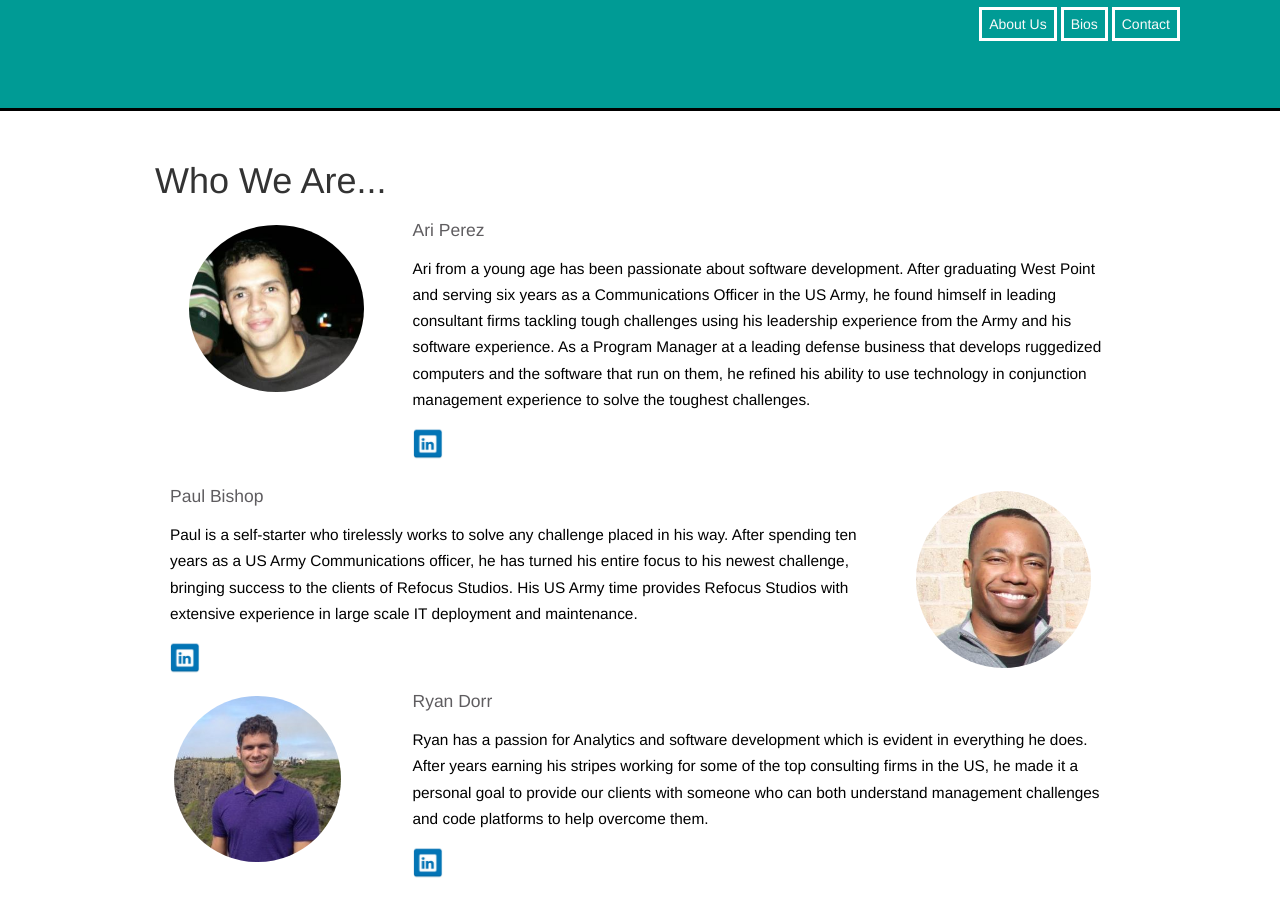
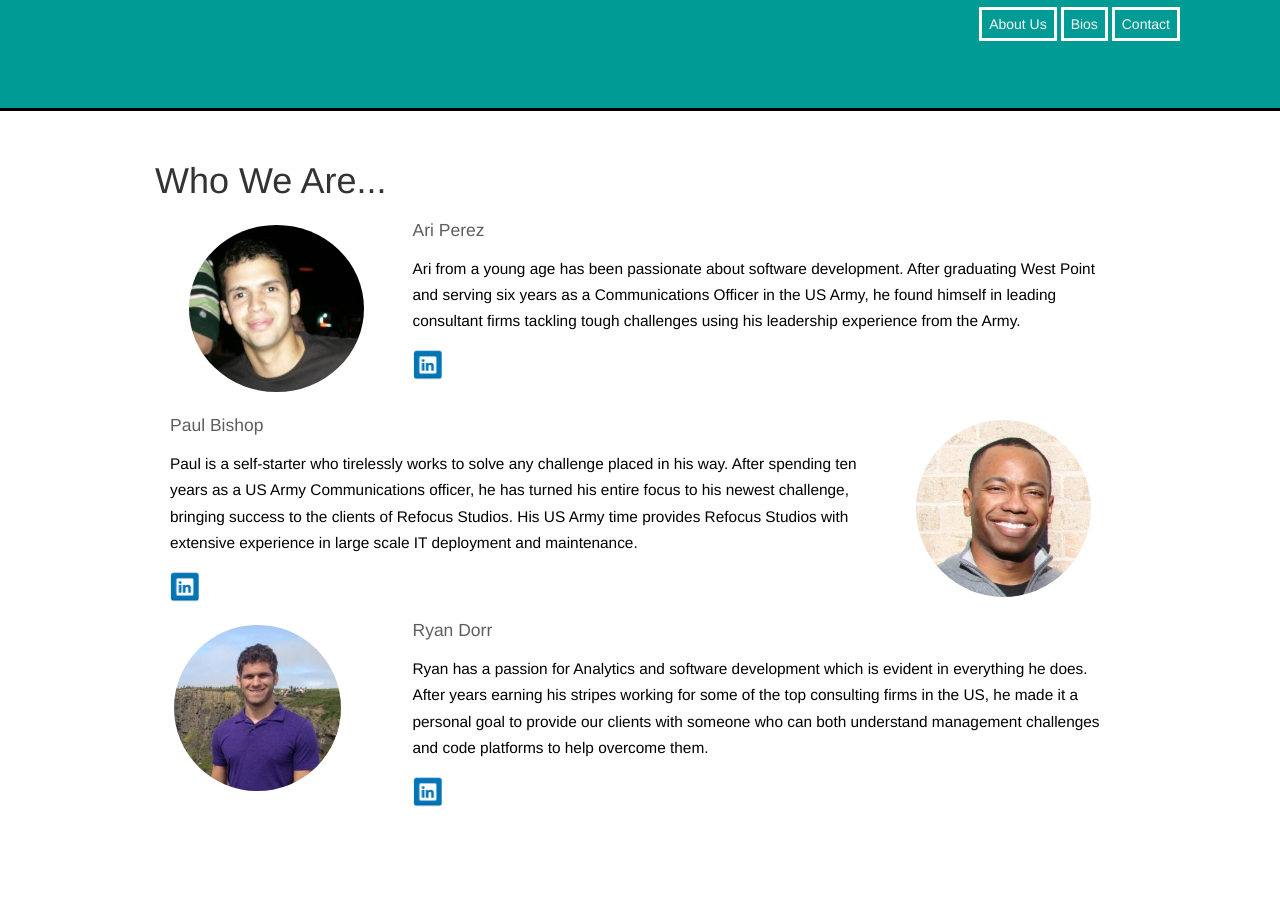
Before and after one commit to refocus-studios/refocus-studios.github.io, a Jekyll site: the page index.html, which Jekyll copies as it is, in a window 1280 px wide and 900 px high, scrolled down 1695 px. Built offline with Jekyll 4.4.1, drawn with Linux system fonts in a browser that asks for light colours; nearby versions of some CDN libraries; Markdown is read by kramdown in place of the engine named in the settings.

Commit message:
Update Ari's Bio Text

```diff
--- a/index.html
+++ b/index.html
@@ -160,7 +160,7 @@
                         <div class="col-sm-9 ft-copy">
                             <h2>Ari Perez</h2>
                             <p>
-                                Ari from a young age has been passionate about software development. After graduating West Point and serving six years as a Communications Officer in the US Army, he found himself in leading consultant firms tackling tough challenges using his leadership experience from the Army and his software experience. As a Program Manager at a leading defense business that develops ruggedized computers and the software that run on them, he refined his ability to use technology in conjunction management experience to solve the toughest challenges.
+                                Ari from a young age has been passionate about software development. After graduating West Point and serving six years as a Communications Officer in the US Army, he found himself in leading consultant firms tackling tough challenges using his leadership experience from the Army.
                             </p>
 
                             <div class="bs-example" style="padding-bottom: 24px;">
```
Also changed, not shown: 1 other file.
